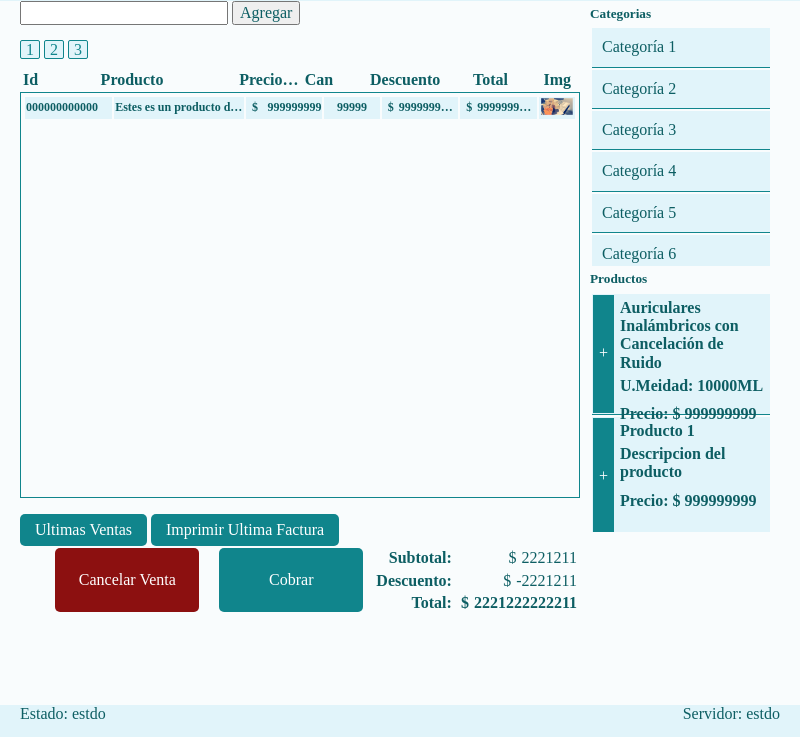
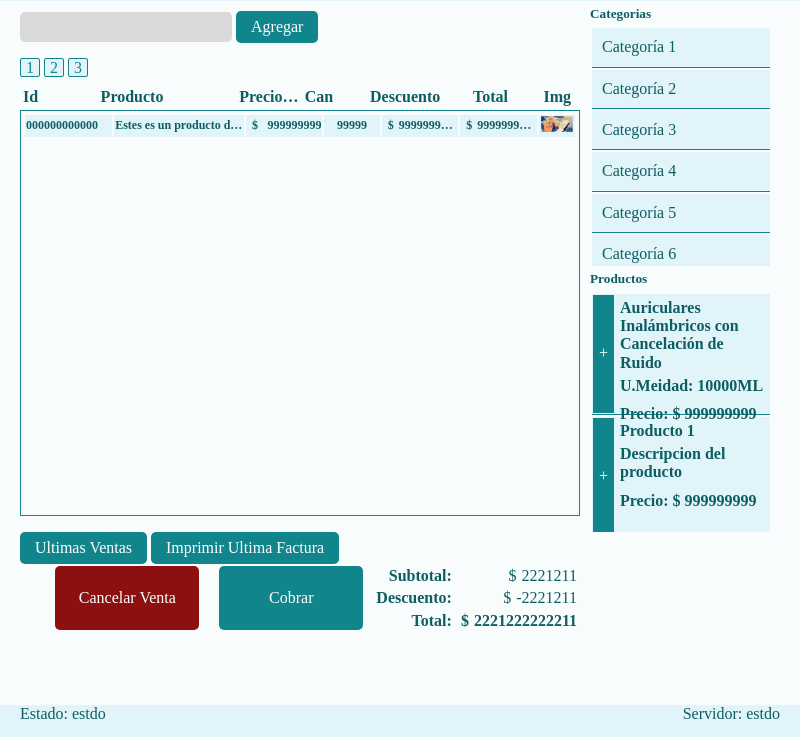
Before and after one commit to Logiventas/POS_ventas_V0.0.1, an Electron app: page src/views/index.html in a window 800 px wide. Shown: the part 63-800 px from the top of the page. Drawn offline with Linux system fonts and the light colour scheme.

Commit message:
FrontEnd- Agregar Producto por Código #23

```diff
--- a/src/sass/objects/_prodcutos-tab.objects.scss
+++ b/src/sass/objects/_prodcutos-tab.objects.scss
@@ -1,3 +1,22 @@
+.from-product-code{
+    input[type="text"]{
+        padding: 2px 5px ;
+        height: 3vh;
+        background-color: var(--color-grey);
+        border: solid 1px transparent;
+        border-radius: 5px;
+        -webkit-border-radius: 5px;
+        -moz-border-radius: 5px;
+        -ms-border-radius: 5px;
+        -o-border-radius: 5px;
+        &:focus {
+            outline: none;
+            border: solid  1px var(--color-tertiary); /* Cambié "solid 1px" a "1px solid" para seguir la convención común */
+        }
+}
+    margin: 10px 0;
+}
+
 .main-subcontenedor-titulos{
     width: 100%;
 
--- a/src/views/index.html
+++ b/src/views/index.html
@@ -22,7 +22,7 @@
       <section class="main-container-registro">
         <form class="from-product-code">
           <input class="" type="text">
-          <input type="submit" value="Agregar">
+          <input class="btn-1" type="submit" value="Agregar">
         </form>
         <div class="container-facturas">
           <a class="btn-p" >1</a>
```
Also changed, not shown: src/public/style.css, 1 other file.
